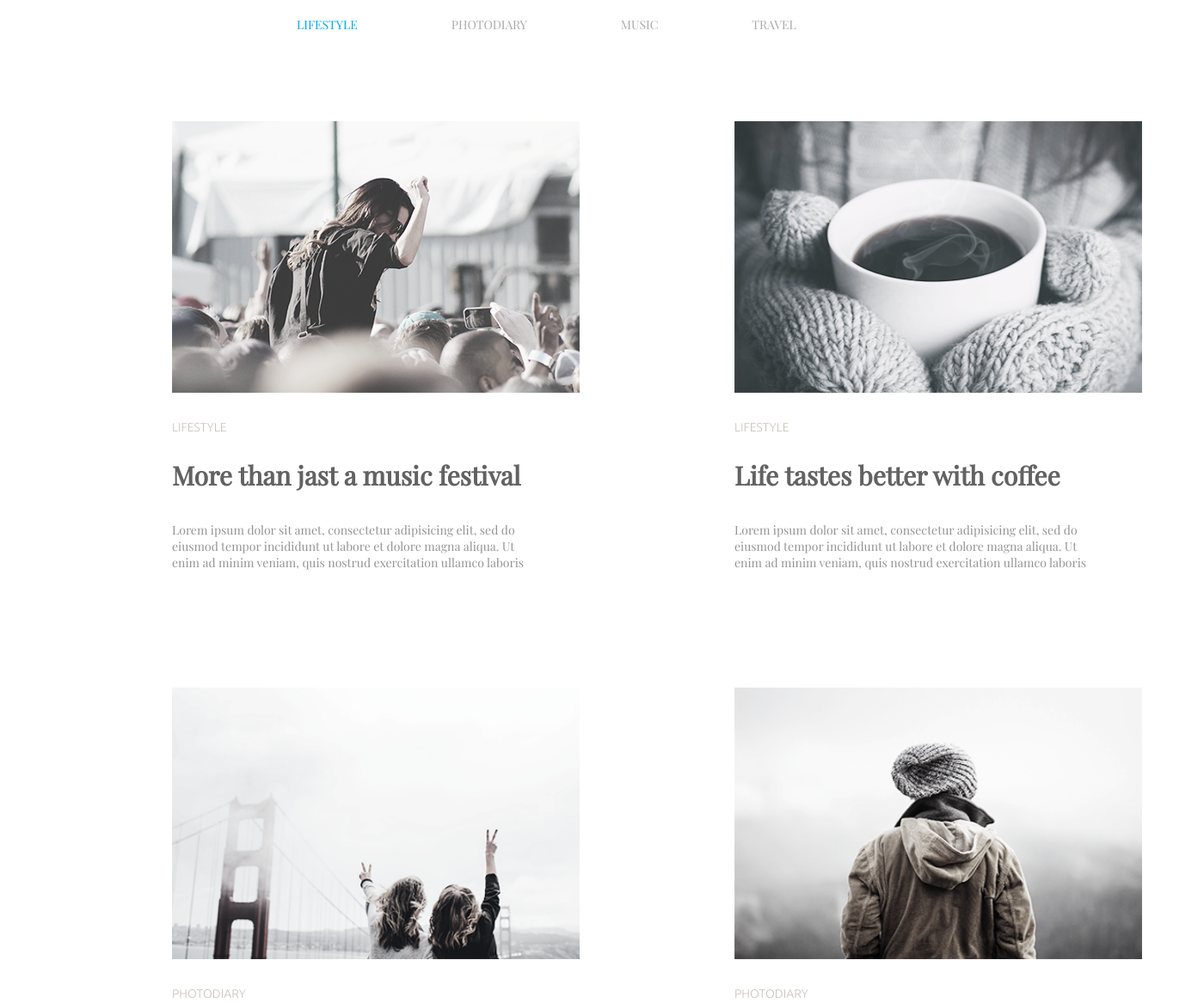
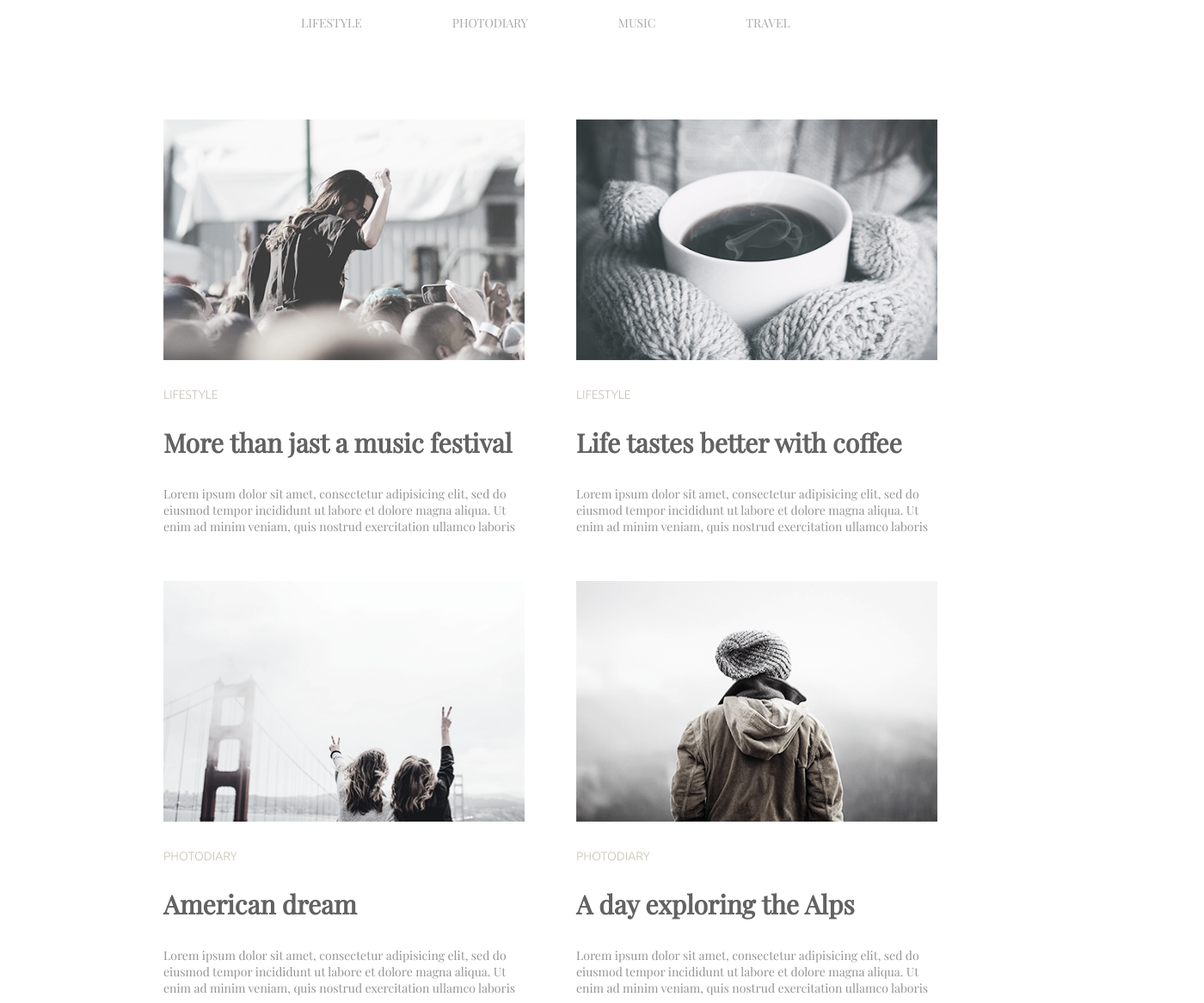
Before and after one commit to AlexanderKudra89/goit-fe-course, a plain HTML site: page module_3/index.html in a window 1280 px wide. Shown: the part 60-1227 px from the top of the page at 86% size, 1400 px wide, since content can reach past the window. Drawn offline with nearby package versions, Linux system fonts and the light colour scheme.

Commit message:
commit-3

```diff
--- a/module_3/css/style.css
+++ b/module_3/css/style.css
@@ -6,12 +6,18 @@
     box-sizing: border-box;
 }
 
+.container{
+    width: 900px;
+    margin: 0 auto;
+}
 
-#first-a{
-    color: #03a9f4;
+header{
+    padding-top: 77px;
+    padding-bottom: 103px;
 }
 
 a{
+    display: block;
     text-decoration: none;
     font-size: 14px;
     color: #aaaaaa;
@@ -19,45 +25,52 @@ a{
     text-transform: uppercase;
 }
 
+a:hover{
+    color: #03a9f4;
+}
+
 .menu{
     font-family: 'Playfair Display', serif;
     margin: 0 auto;
-    width: 800px;
     list-style: none;
-    margin-top: 77px;
+    font-size: 0;
+    padding-left: 160px;
 }
 
 .menu li{
-    display: inline;
-    margin-left: 105px;
+    display: inline-block;
+    margin-right: 105px;
 }
 
-main{
-    width: 1200px;
-    margin: 100px auto 0;
-    margin-left: 200px;
-    margin-bottom: 54px;
-    margin-top: 103px;
+.menu li:last-child{
+    margin-right: 0;
 }
 
 section{
-    width: 500px;
     display: inline-block;
+    font-size: 0;
+    padding-bottom: 70px;
 }
 
-.step{
-    margin-left: 150px;
+article{
+    width: 420px;
+    display: inline-block;
+    margin-right: 60px;
+    margin-bottom: 54px;
 }
 
-span{
+article:nth-child(2n){
+    margin-right: 0;
+}
+
+.p{
     font-family: 'Ubuntu', sans-serif;
-    display: block;
     font-size: 14px;
     color: #c8c3b8;
     text-align: left;
     text-transform: uppercase;
+    margin-top: 32px;
     margin-bottom: 28px;
-    margin-top: 28px;
 }
 
 h2{
@@ -65,14 +78,11 @@ h2{
     font-size: 30px;
     color: #626262;
     text-align: left;
+    margin-bottom: 30px;
 }
 
 p{
     font-family: 'Playfair Display', serif;
-    margin-top: 34px;
-    margin-bottom: 130px;
-    width: 414px;
-    height: 63px;
     font-size: 14px;
     color: #949494;
     text-align: left;
@@ -88,7 +98,9 @@ p{
     font-size: 20px;
     text-align: center;
     display: block;
-    margin: 108px auto 54px;
-    margin-top: 54px;
-    margin-bottom: 70px;
+    margin: 0 auto;
 }
+
+.button:hover{
+    cursor: pointer;
+}
--- a/module_3/index.html
+++ b/module_3/index.html
@@ -8,11 +8,12 @@
     <link rel="stylesheet" href="./css/style.css">
 </head>
 <body>
+<div class="container">
     <header>
         <nav>
             <ul class="menu">
                 <li>
-                    <a id="first-a" href="#">lifestyle</a>
+                    <a href="#">lifestyle</a>
                 </li>
                 <li>
                     <a href="#">photodiary</a>
@@ -28,44 +29,46 @@
     </header>
     <main>
         <section>
-            <img src="./img/img-1.png" alt="girl on the party" width="474" height="316">
-            <span>lifestyle</span>
+            <article>
+                <img src="./img/img-1.png" alt="girl on the party" width="420" height="280">
+                <p class="p">lifestyle</p>
                 <h2>More than jast a music festival</h2>
                 <p>Lorem ipsum dolor sit amet, consectetur adipisicing elit, sed do eiusmod tempor incididunt ut labore et dolore magna aliqua. Ut enim ad minim veniam, quis nostrud exercitation ullamco laboris</p>
-        </section>
-        <section class="step">
-            <img src="./img/img-2.png" alt="girl holding a cup of coffe in her hands" width="474" height="316">
-            <span>lifestyle</span>
+            </article>
+            <article>
+                <img src="./img/img-2.png" alt="girl holding a cup of coffe in her hands" width="420" height="280">
+                <p class="p">lifestyle</p>
                 <h2>Life tastes better with coffee</h2>
                 <p>Lorem ipsum dolor sit amet, consectetur adipisicing elit, sed do eiusmod tempor incididunt ut labore et dolore magna aliqua. Ut enim ad minim veniam, quis nostrud exercitation ullamco laboris</p>
-        </section>
-        <section>
-            <img src="./img/img-3.png" alt="two girls on the background of the bridge in San Francisco" width="474" height="316">
-            <span>photodiary</span>
+            </article>
+            <article>
+                <img src="./img/img-3.png" alt="two girls on the background of the bridge in San Francisco" width="420" height="280">
+                <p class="p">photodiary</p>
                 <h2>American dream</h2>
                 <p>Lorem ipsum dolor sit amet, consectetur adipisicing elit, sed do eiusmod tempor incididunt ut labore et dolore magna aliqua. Ut enim ad minim veniam, quis nostrud exercitation ullamco laboris</p>
-        </section>
-        <section class="step">
-            <img src="./img/img-4.png" alt="girl in the mountains" width="474" height="316">
-            <span>photodiary</span>
+            </article>
+            <article>
+                <img src="./img/img-4.png" alt="girl in the mountains" width="420" height="280">
+                <p class="p">photodiary</p>
                 <h2>A day exploring the Alps</h2>
                 <p>Lorem ipsum dolor sit amet, consectetur adipisicing elit, sed do eiusmod tempor incididunt ut labore et dolore magna aliqua. Ut enim ad minim veniam, quis nostrud exercitation ullamco laboris</p>
-        </section>
-        <section>
-            <img src="./img/img-5.png" alt="girl in a hat" width="474" height="316">
-            <span>lifestyle</span>
+            </article>
+            <article>
+                <img src="./img/img-5.png" alt="girl in a hat" width="420" height="280">
+                <p class="p">lifestyle</p>
                 <h2>Top 10 song for running</h2>
                 <p>Lorem ipsum dolor sit amet, consectetur adipisicing elit, sed do eiusmod tempor incididunt ut labore et dolore magna aliqua. Ut enim ad minim veniam, quis nostrud exercitation ullamco laboris</p>
-        </section>
-        <section class="step">
-            <img src="./img/img-6.png" alt="winter picture" width="474" height="316">
-            <span>lifestyle</span>
+            </article>
+            <article>
+                <img src="./img/img-6.png" alt="winter picture" width="420" height="280">
+                <p class="p">lifestyle</p>
                 <h2>Cold winter days</h2>
                 <p>Lorem ipsum dolor sit amet, consectetur adipisicing elit, sed do eiusmod tempor incididunt ut labore et dolore magna aliqua. Ut enim ad minim veniam, quis nostrud exercitation ullamco laboris</p>
+            </article>
+            <button class="button">Load more</button>
         </section>
     </main>
-    <footer>
-        <button class="button">Load more</button>
-    </footer>
+</div>
+
 </body>
 </html>
```
Lines whose indentation alone changed are shown as unchanged.
